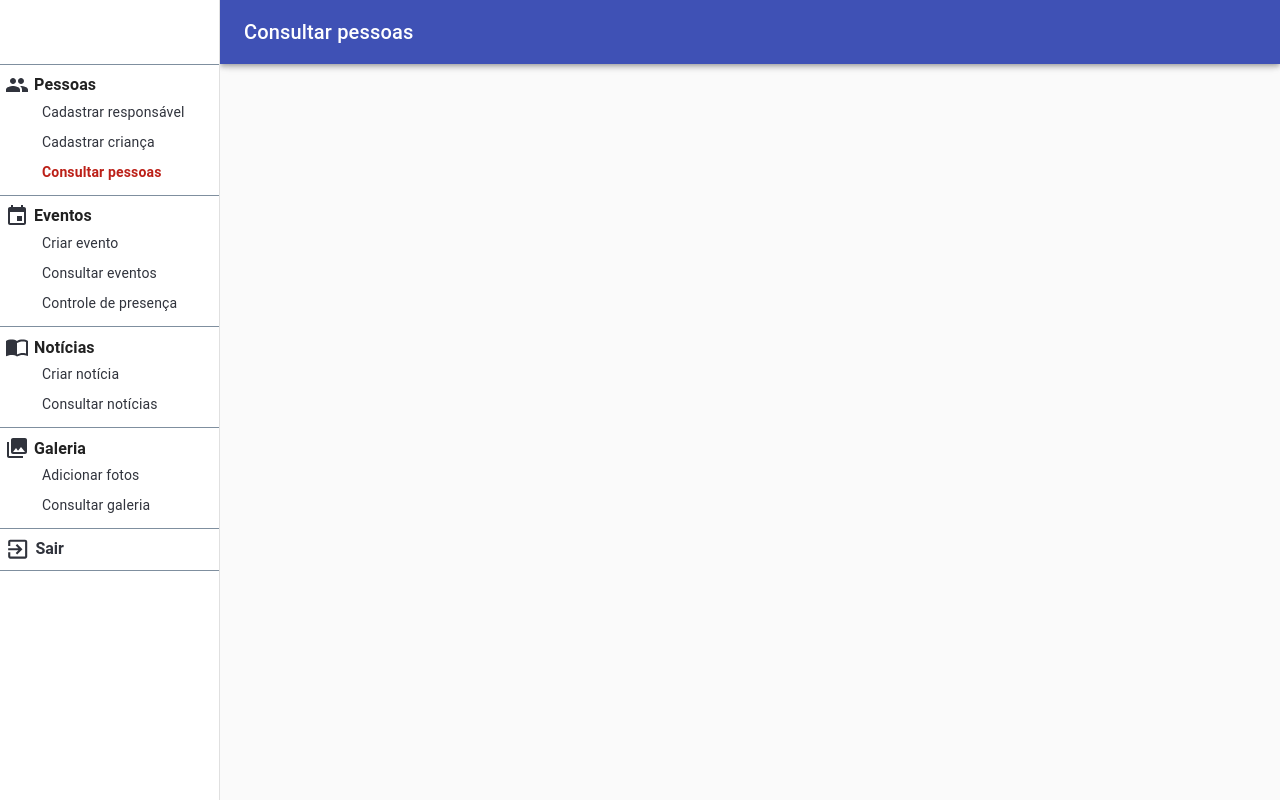
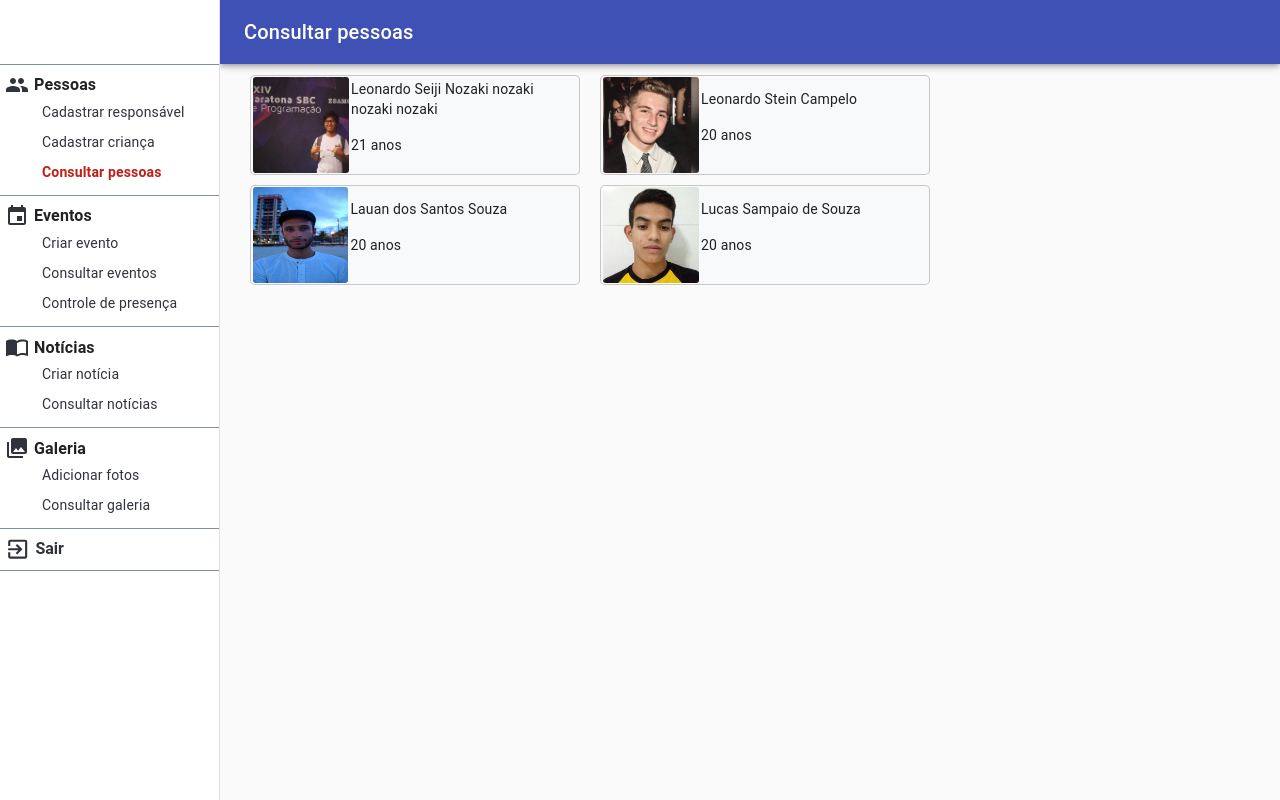
Before and after one commit to lauanS/EdiFreitas-App, a React (Create React App) app: page /consultarPessoas in a window 1280 px wide. Built offline with nearby package versions, Linux system fonts and the light colour scheme; sample sign-in values are in the browser's storage; the HTML template or start-up script is replaced by a standard one.

Commit message:
Criando o componente de lista, card e modal para a pagina consultar pessoas

```diff
--- /dev/null
+++ b/src/components/ListarPessoas/cardPessoa.js
@@ -0,0 +1,19 @@
+import React from "react";
+import './styles.scss';
+
+
+export default function cardPessoas(props) {
+    const { photo, name, idade, change} = props;
+
+    return (
+      <div className="cardPessoa" onClick={change}>
+				<img src={photo} alt='foto de perfil' className = "cardPessoa__img"/>
+
+			  <div className="cardPessoa__info">
+          <p className="cardPessoa__nome">{name}</p>
+          <p className="cardPessoa__idade">{idade} anos</p>
+			  </div>
+
+      </div>
+    );
+}
--- /dev/null
+++ b/src/components/ListarPessoas/index.js
@@ -0,0 +1,21 @@
+import React from "react";
+import './styles.scss';
+import ModalCard from './modalCard';
+import nozaki from '../../assets/nozaki.jpg';
+import stein from '../../assets/stein.jpg';
+import cad from '../../assets/cad.jpg';
+import crack from '../../assets/crack.jpg';
+
+export default function ListarPessoas() {
+  return (
+    <div>
+
+      <div className="resultadosPessoas">
+        <ModalCard crianca={false} dtNasc={"02/02/1998"} photo={nozaki} name="Leonardo Seiji Nozaki nozaki nozaki nozaki" idade={21}/>
+        <ModalCard crianca={true} dtNasc={"02/02/1998"} numCalcado={38} photo={stein} name="Leonardo Stein Campelo" idade={20}/>
+        <ModalCard photo={cad} name="Lauan dos Santos Souza" idade={20}/>
+        <ModalCard photo={crack} name="Lucas Sampaio de Souza" idade={20}/>
+      </div>
+    </div>
+  );
+}
--- /dev/null
+++ b/src/components/ListarPessoas/modalCard.js
@@ -0,0 +1,137 @@
+import React from 'react';
+import { makeStyles } from '@material-ui/core/styles';
+import Modal from '@material-ui/core/Modal';
+import Backdrop from '@material-ui/core/Backdrop';
+import Fade from '@material-ui/core/Fade';
+import CardPessoa from './cardPessoa';
+import './styles.scss';
+
+
+const useStyles = makeStyles(theme => ({
+  modal: {
+    display: 'flex',
+    alignItems: 'center',
+    justifyContent: 'center',
+  },
+  paper: {
+    backgroundColor: '#F8F9FA',
+    border: '1px solid #30333C',
+    boxShadow: theme.shadows[5],
+    padding: theme.spacing(1, 2, 1),
+    '&:focus': { outline: 'none',},
+    borderRadius: '5px',
+    width: '40%',
+    minWidth: '300px',
+    display: 'block',
+  },
+  paper1: {
+    backgroundColor: '#F8F9FA',
+    border: '1px solid #30333C',
+    boxShadow: theme.shadows[5],
+    padding: theme.spacing(1, 2, 1),
+    '&:focus': { outline: 'none',},
+    borderRadius: '5px',
+    width: '250px',
+    display: 'block',
+  },
+
+}));
+
+export default function TransitionsModal(props) {
+  const { photo, name, idade, dtNasc, crianca, numCalcado } = props;
+
+  const classes = useStyles();
+  const [open, setOpen] = React.useState(false);
+  const [openDeletar, setOpenDeletar] = React.useState(false);
+
+  const handleOpen = () => {
+    setOpen(true);
+  };
+
+  const handleClose = () => {
+    setOpen(false);
+  };
+
+  const handleOpenDeletar = () => {
+    setOpenDeletar(true);
+  };
+
+  const handleCloseDeletar = () => {
+    setOpenDeletar(false);
+  };
+
+  const handleCloseAll = () => {
+    setOpenDeletar(false);
+    setOpen(false);
+  };
+
+  return (
+    <>
+      <CardPessoa change={handleOpen} photo={photo} name={name} idade={idade}/>
+      <Modal
+        aria-labelledby="transition-modal-title"
+        aria-describedby="transition-modal-description"
+        className={classes.modal}
+        open={open}
+        onClose={handleClose}
+        closeAfterTransition
+        BackdropComponent={Backdrop}
+        BackdropProps={{
+          timeout: 500,
+        }}
+      >
+        <Fade in={open}>
+          <div className={classes.paper}>
+            <div className="modalPessoa__header">
+              <p className="modalPessoa__link" onClick={handleClose}>Fechar</p>
+              <p className="modalPessoa__link" >Editar</p>
+              <p className="modalPessoa__link-remover" onClick={handleOpenDeletar}>Deletar</p>
+            </div>
+
+            <h5 className="modalPessoa__title">{name}</h5>
+
+            <img src={photo} alt="foto de perfil" className="modalPessoa__img"/>
+            {crianca ?
+            <div className="modalPessoa__info">
+              <p>Idade: {idade} anos</p>
+              <p>Nascimento: {dtNasc}</p>
+              <p>Número calçado: {numCalcado}</p>
+            </div>
+            :
+            <div className="modalPessoa__info">
+              <p>Idade: {idade} anos</p>
+              <p>Nascimento: {dtNasc}</p>
+            </div>
+            }
+
+
+
+          </div>
+        </Fade>
+      </Modal>
+
+      <Modal
+        aria-labelledby="transition-modal-title"
+        aria-describedby="transition-modal-description"
+        className={classes.modal}
+        open={openDeletar}
+        onClose={handleCloseDeletar}
+        closeAfterTransition
+        BackdropComponent={Backdrop}
+        BackdropProps={{
+          timeout: 500,
+        }}
+      >
+        <Fade in={openDeletar}>
+          <div className={classes.paper1}>
+            <p>Deseja mesmo deletar todas as informações de {name}?</p>
+            <div className="modalPessoa__header">
+              <button className="modalPessoa__buttonCancelar" onClick={handleCloseDeletar}>Cancelar</button>
+              <button className="modalPessoa__buttonDeletar" onClick={handleCloseAll}>Deletar</button>
+            </div>
+          </div>
+        </Fade>
+      </Modal>
+    </>
+  );
+}
--- /dev/null
+++ b/src/components/ListarPessoas/styles.scss
@@ -0,0 +1,97 @@
+.resultadosPessoas{
+  display: flex;
+  flex-wrap: wrap;
+}
+
+@media (max-width: 500px) {
+  .resultadosPessoas{
+    justify-content: center;
+  }
+}
+
+.cardPessoa{
+  width: 330px;
+  height: 100px;
+  align-items: center;
+  border: 1px solid rgba(#000, .2);
+  border-radius: 5px;
+  display: flex;
+  background-color: #f8f9fa;
+  padding: 5px 0px 5px 0px;
+  color: #30333C;
+  pointer-events: visible;
+  cursor: pointer;
+
+  &__img {
+    height: 100px;
+    width: 100px;
+    padding: 2px;
+    border-radius: 5px;
+  }
+
+  &__info{
+    width: 230px;
+  }
+}
+
+@media (max-width: 350px){
+  .cardPessoa{
+    margin: 5px 0px 5px 0px;
+  }
+}
+
+@media (min-width: 351px){
+  .cardPessoa{
+    margin: 5px 10px 5px 10px;
+  }
+}
+
+.modalPessoa{
+  &__img{
+    min-width: 200px;
+    width: 200px;
+    height: auto;
+    border-radius: 5px;
+    border: 1px solid #30333C;
+  }
+
+  &__title{
+    margin: 5px 0px 5px 0px;
+    color: #30333C;
+  }
+
+  &__info{
+    display: block;
+    min-width: 200px;
+  }
+
+  &__link{
+		color: #30333C!important;
+		text-decoration: none;
+		padding: 4px 2px;
+		margin-top: 2px;
+    margin-right: 5px;
+    cursor: pointer;
+    display: flex;
+	}
+
+  &__link-remover{
+		color: #BC2018!important;
+		text-decoration: none;
+		padding: 4px 2px;
+		margin-top: 2px;
+    margin-right: 5px;
+    cursor: pointer;
+    display: flex;
+  }
+
+  &__header{
+    display: flex;
+    justify-content: space-between;
+  }
+
+  &__buttonCancelar{
+    border: 0;
+    background-color: #f8f9fa;
+  }
+}
--- a/src/pages/private/ConsultarPessoas/index.js
+++ b/src/pages/private/ConsultarPessoas/index.js
@@ -1,12 +1,16 @@
 import React from 'react';
 import './styles.scss';
 import Sidebar from '../../../components/Sidebar/index';
+import ListarPessoas from '../../../components/ListarPessoas/index';
 
 export default class ConsultarPessoas extends React.Component{
     render(){
         return (
           <>
           <Sidebar titulo="Consultar pessoas" ativo={2}/>
+          <div className="listPessoas">
+            <ListarPessoas />
+          </div>
           </>
         );
       }
--- a/src/pages/private/ConsultarPessoas/styles.scss
+++ b/src/pages/private/ConsultarPessoas/styles.scss
@@ -0,0 +1,10 @@
+@media (min-width: 600px) {
+    .listPessoas{
+        margin-left: 240px;
+    }
+}
+
+.listPessoas{
+    display: block;
+    margin-top: 60px;
+}
```
